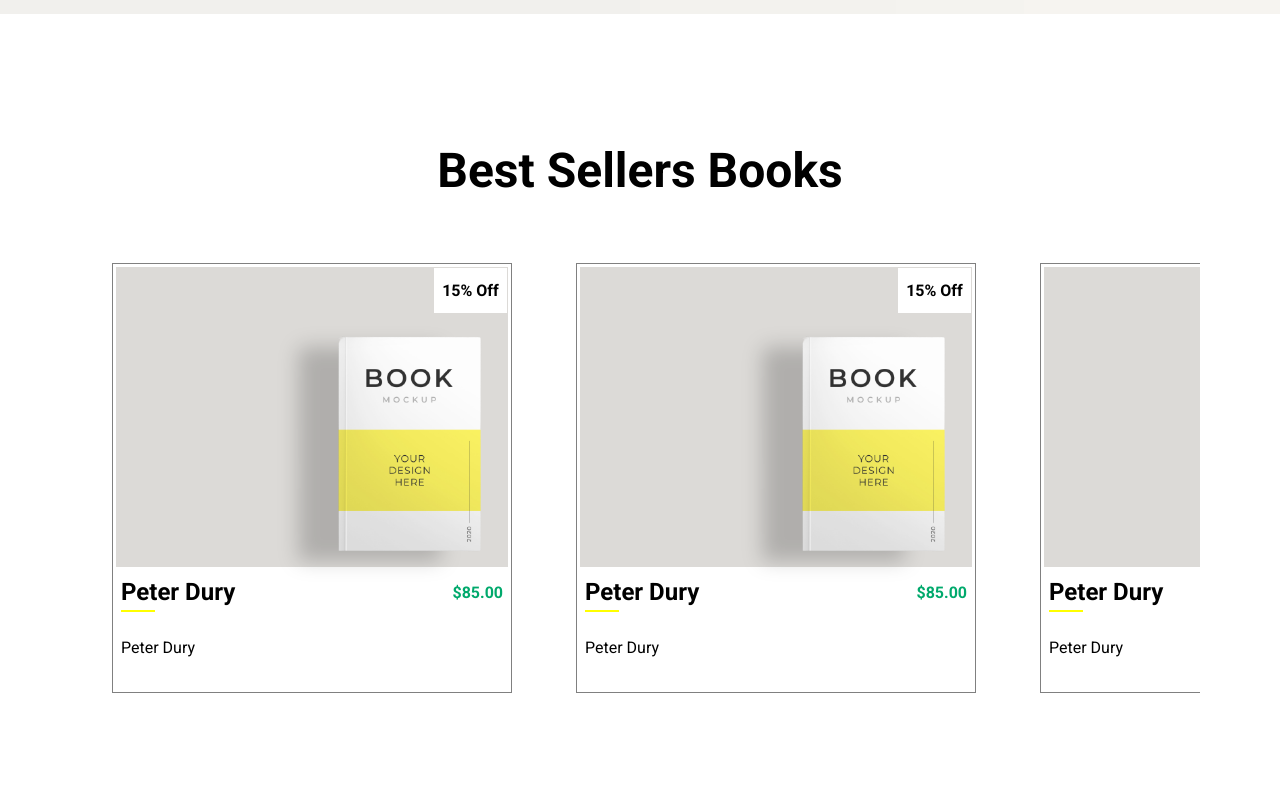
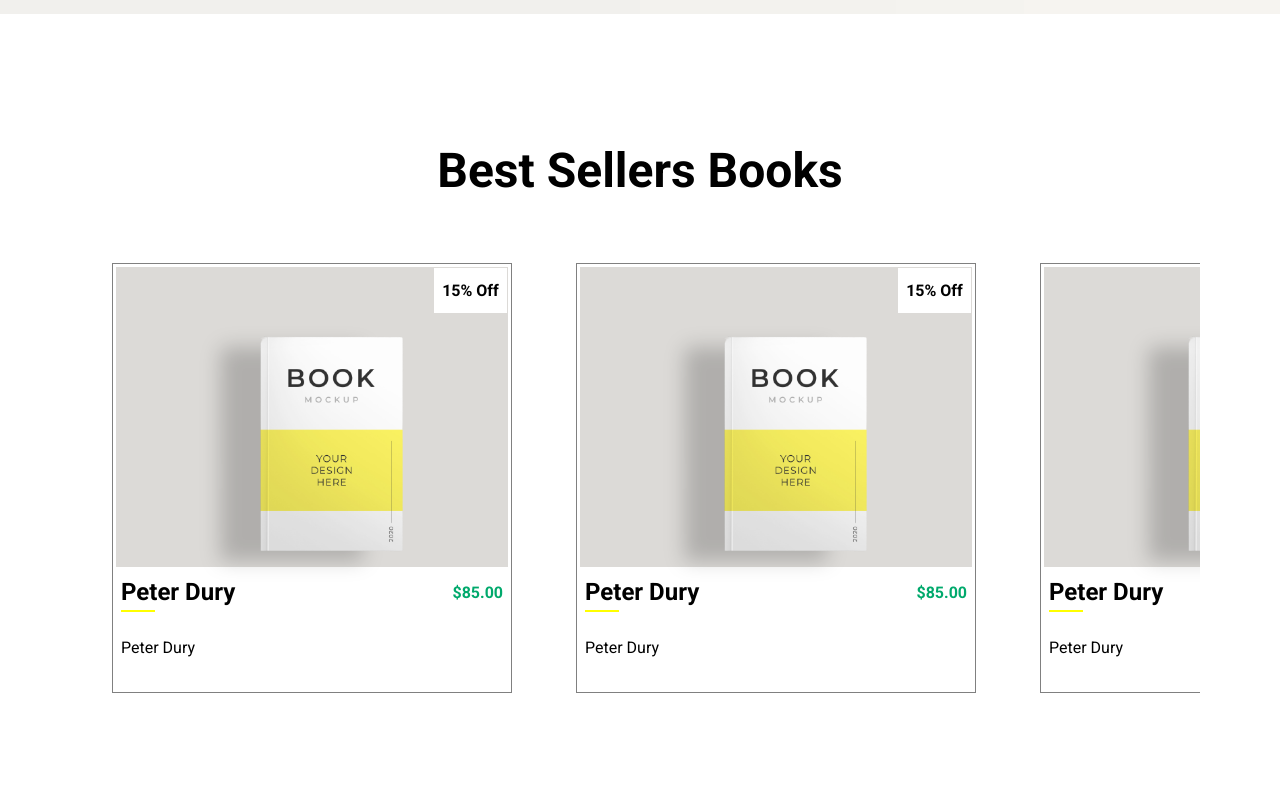
Before and after one commit to Abraham12611/Pre-Production-, a plain HTML site: page index.html in a window 1280 px wide. Shown: the part 778-1576 px from the top of the page. Drawn offline with Linux system fonts and the light colour scheme.

Commit message:
Changed image position

```diff
--- a/css/index.css
+++ b/css/index.css
@@ -155,7 +155,7 @@
   width: 100%;
   position: absolute;
   top: 10%;
-  right: -25%;
+  right: -5%;
   filter: drop-shadow( -40px 10px 10px rgba(0, 0, 0, 0.2));
 }
 
```
